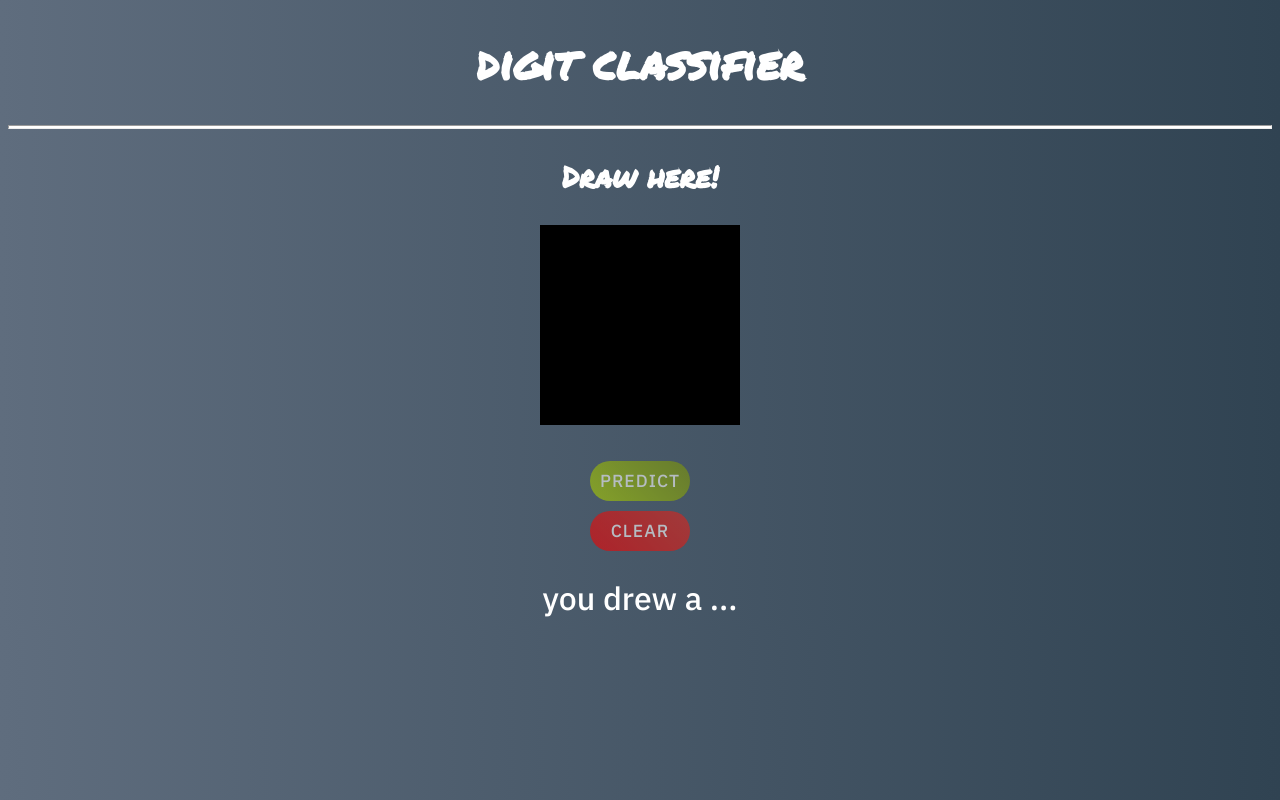
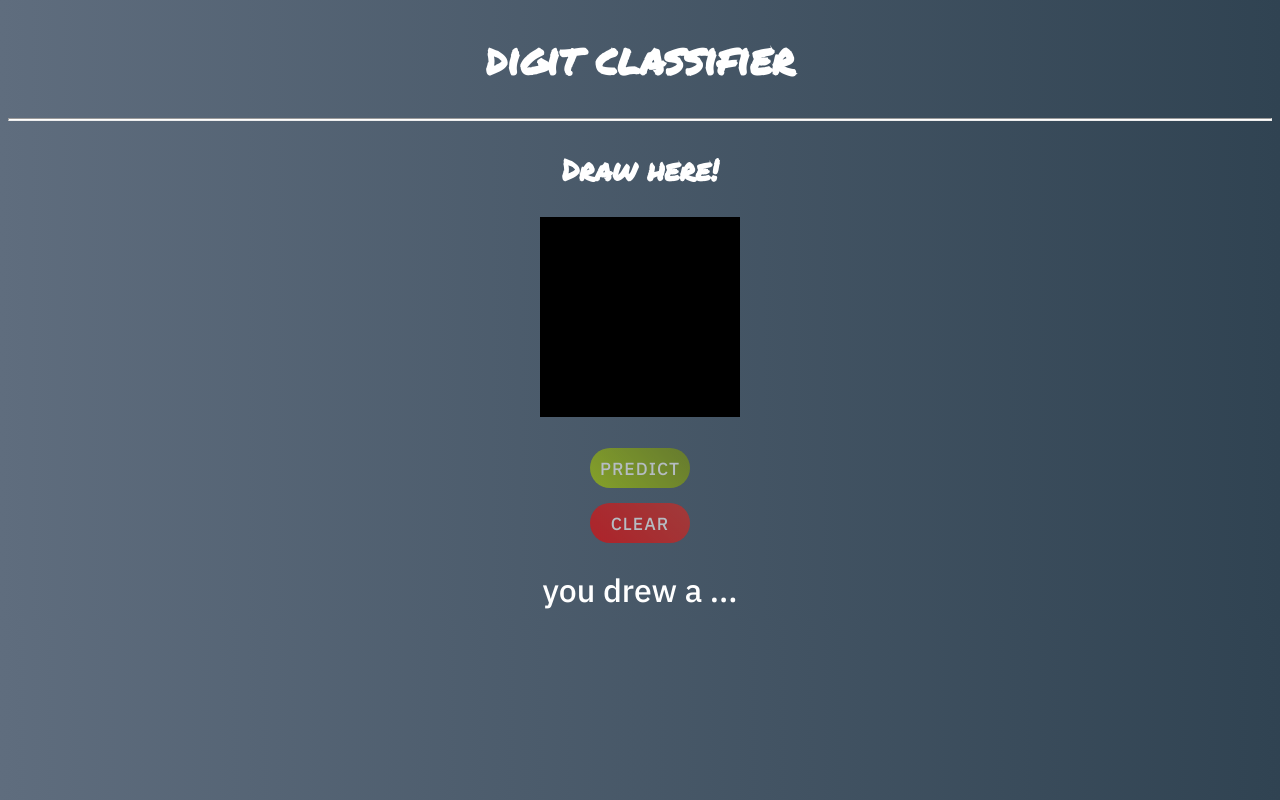
Before and after one commit to dh711/digit-classifier, a Django app: page /digits/ in a window 1280 px wide. Run offline with Django 3.2, Linux system fonts and the light colour scheme; a map, chart or similar area stays blank.

Commit message:
fixed bugs.

```diff
--- a/django_server/digits/templates/test.html
+++ b/django_server/digits/templates/test.html
@@ -75,27 +75,33 @@
         }
     </script>
     <style>
+        html {
+            margin-left: calc(100vw - 100%);
+        }
+
         body {
             background-color: #E4E4E1;
             background: linear-gradient(to right, #5f6d7e   0%, #304352 100%);
+            overflow: hidden;
         }
 
         #title {
             font-family: Permanent Marker, sans-serif;
             text-align: center;
             color:#FFFFFF;
-            font-size: 45px;
+            font-size: 42.5px;
         }
 
         #subtitle {
             font-family: Permanent Marker, sans-serif;
-            text-align: center;
             color:#FFFFFF;
             font-size: 27.5px;
             animation-name: pulse;
             animation-duration: 1s;
             animation-iteration-count: infinite;
             animation-fill-mode: forwards;
+            overflow-x: hidden;
+            text-align: center;
         }
 
         @keyframes pulse {
@@ -115,6 +121,8 @@
         }
 
         .button {
+            position: relative;
+            top: 10px;
             border-radius: 30px;
             border: 0px;
             height: 40px;
@@ -134,8 +142,6 @@
             margin-right: auto;
             margin-left: auto;
             display: block;
-            position: relative;
-            top: 10px
         }
 
         #submit {
@@ -144,10 +150,12 @@
             margin-right: auto;
             margin-left: auto;
             display: block;
+            position: relative;
+            top: -5px
         }
 
         .button:hover {
-            opacity: 0.8;
+            opacity: 1;
             transform: scale(1.05);
         }
 
@@ -155,6 +163,7 @@
             margin-right: auto;
             margin-left: auto;
             display: block;
+            position: relative;
         }
 
         #res {
```
